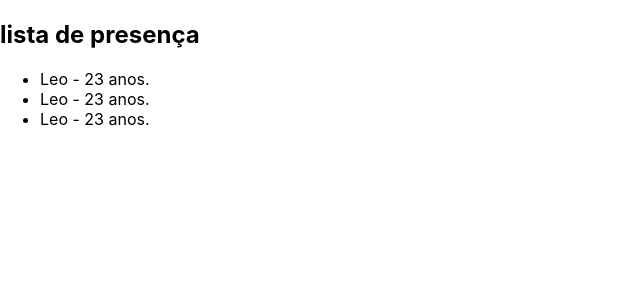
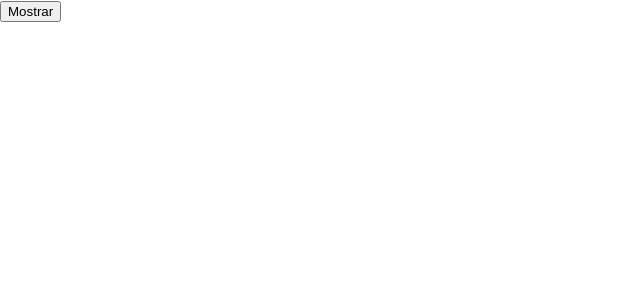
Before and after one commit to leonardoboatti/Estudo-ReactJs, a React (Create React App) app: page / in a window 1280 px wide. Shown: the top 300 px of the page, without its empty margins (0-640 px from the left). Built offline with nearby package versions, Linux system fonts and the light colour scheme.

Commit message:
renderizando conteudo condicial

```diff
--- a/src/App.tsx
+++ b/src/App.tsx
@@ -22,6 +22,16 @@ const App = () => {
     {name: 'Leo', age: 23}
   ];
 
+  const [show, setShow] = useState(false);
+
+  const handleClick = () =>{
+    /*if(show){
+      setShow(false);
+    } else {
+      setShow(true);
+    }*///substituindo esse bloco por esse comando
+    setShow(!show);
+  }
 
   return (
     /*<div>
@@ -35,13 +45,23 @@ const App = () => {
       </div>
 
     </div>*/
-    <div>
+    /*<div>
       <h2>lista de presença</h2>
       <ul>
         {list.map((item, index)=>(
           <Pessoa key={index} data={item}/>
         ))}
       </ul>
+
+    </div>*/
+    <div>
+      <button onClick={handleClick}>{show ? 'Ocultar' : 'Mostrar'}</button>
+
+      {show  &&
+        <div>
+          Palmeiras nao tem mundial
+        </div>
+      }
 
     </div>
 
```
